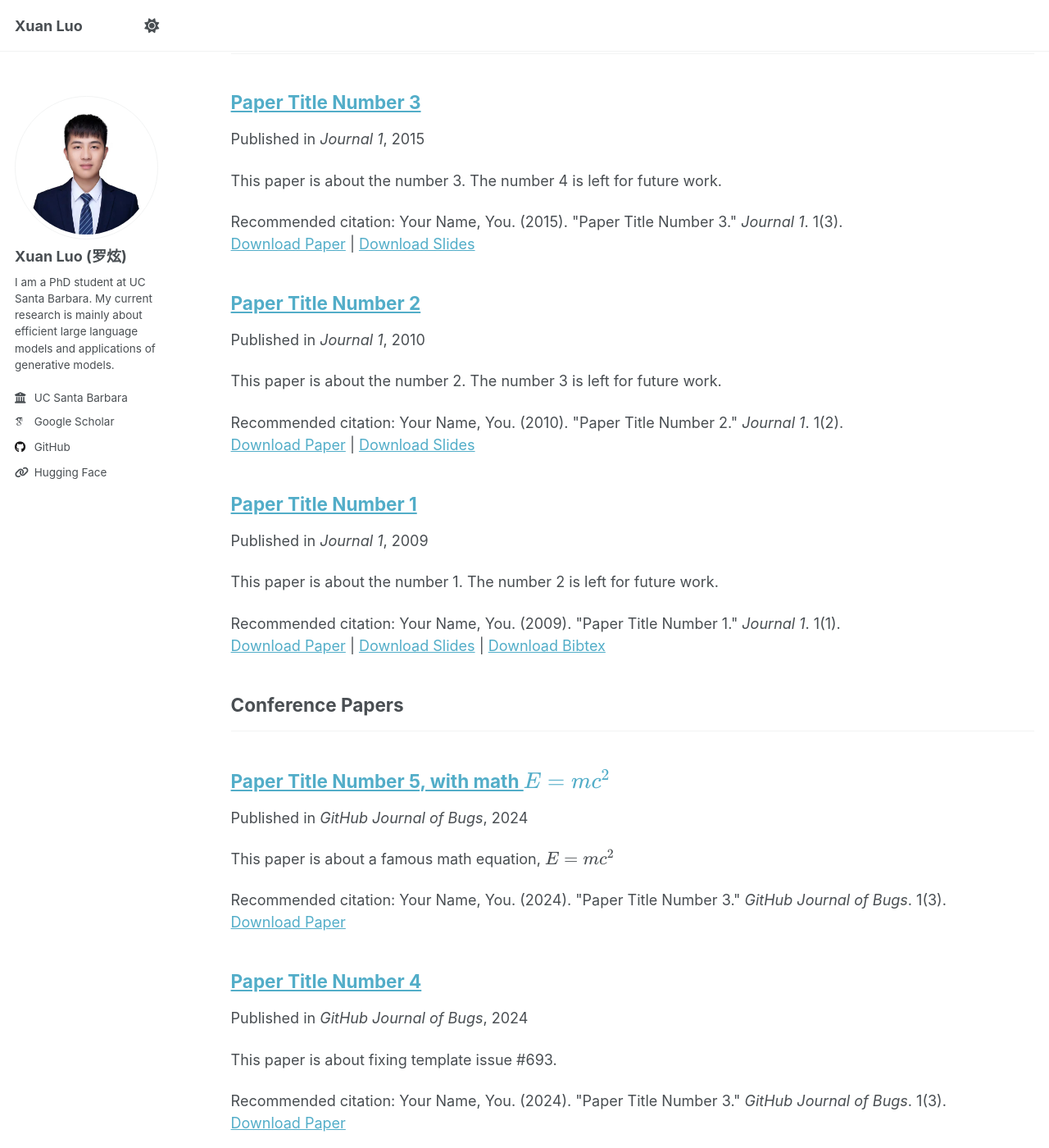
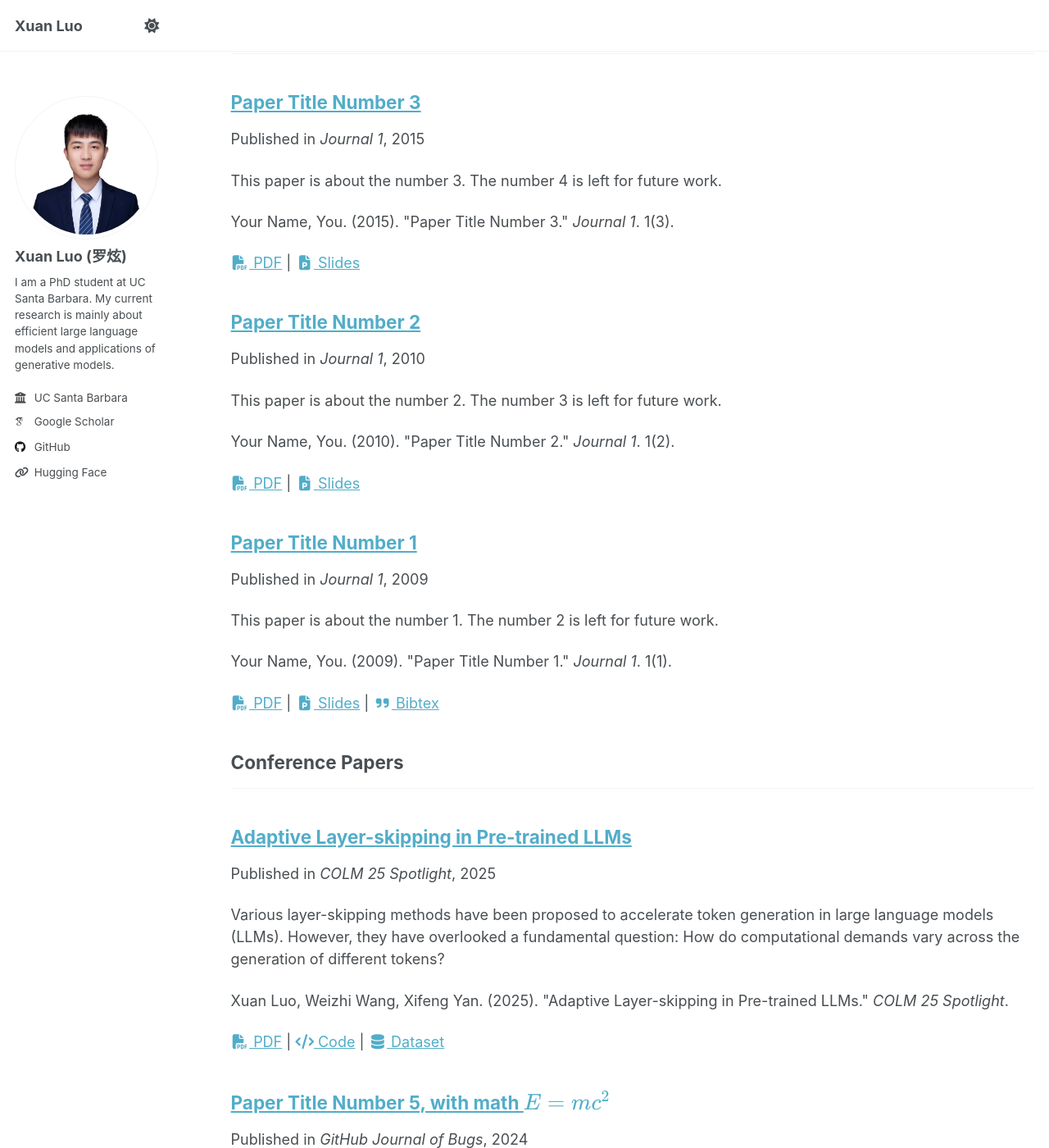
Before and after one commit to luoxuan-cs/luoxuan-cs.github.io, a Jekyll site: the page built from _pages/publications.html, in a window 1280 px wide and 1400 px high, scrolled down 193 px. Shown: the whole window at 82% size. Built offline with Jekyll 4.4.1, drawn with Linux system fonts in a browser that asks for light colours; some web fonts are replaced; a script that is not in the unit is left out; some of the changed text lies outside the part shown.

Commit message:
Update website content

```diff
--- a/_includes/archive-single.html
+++ b/_includes/archive-single.html
@@ -52,32 +52,32 @@
     <p class="archive__item-excerpt" itemprop="description"><p>{{ post.excerpt | markdownify | remove: '<p>' | remove: '</p>' }}<strong><a href="{{ base_path }}{{ post.url }}" rel="permalink"> Read more</a></strong></p></p>
     {% endif %}
 
-    {% if post.citation and post.paperurl and post.slidesurl and post.bibtexurl %}
-      <p>Recommended citation: {{ post.citation }}<br /><a href="{{ post.paperurl }}">Download Paper</a> | <a href="{{ post.slidesurl }}">Download Slides</a> | <a href="{{ post.bibtexurl }}">Download Bibtex</a></p>
-    {% elsif post.citation and post.paperurl and post.slidesurl %}
-      <p>Recommended citation: {{ post.citation }}<br /><a href="{{ post.paperurl }}">Download Paper</a> | <a href="{{ post.slidesurl }}">Download Slides</a></p>
-    {% elsif post.citation and post.paperurl and post.bibtexurl %}
-      <p>Recommended citation: {{ post.citation }}<br /><a href="{{ post.paperurl }}">Download Paper</a> | <a href="{{ post.bibtexurl }}">Download Bibtex</a></p>
-    {% elsif post.citation and post.paperurl %}
-      <p>Recommended citation: {{ post.citation }}<br /><a href="{{ post.paperurl }}">Download Paper</a></p>
-    {% elsif post.citation and post.slidesurl and post.bibtexurl %}
-      <p>Recommended citation: {{ post.citation }}<br /><a href="{{ post.slidesurl }}">Download Slides</a> | <a href="{{ post.bibtexurl}}">Download Bibtex</a></p>
-    {% elsif post.citation and post.slidesurl %}
-      <p>Recommended citation: {{ post.citation }}<br /><a href="{{ post.slidesurl }}">Download Slides</a></p>
-    {% elsif post.citation and post.bibtexurl %}
-      <p>Recommended citation: {{ post.citation }}<br /><a href="{{ post.bibtexurl }}">Download Bibtex</a></p>
-    {% elsif post.citation %}
-      <p>Recommended citation: {{ post.citation }}</p>
-    {% elsif post.paperurl and post.bibtexurl %}
-      <p><a href=" {{ post.paperurl }} ">Download Paper</a> | <a href="{{ post.bibtexurl }}">Download Bibtex</a></p>
-    {% elsif post.paperurl %}
-      <p><a href=" {{ post.paperurl }} ">Download Paper</a></p>
-    {% elsif post.slidesurl and post.bibtexurl %}
-      <p><a href="{{ post.slidesurl }}">Download Slides</a> | <a href="{{ post.bibtexurl }}">Download Bibtex</a></p>
-    {% elsif post.slidesurl %}
-      <p><a href="{{ post.slidesurl }}">Download Slides</a></p>
-    {% elsif post.bibtexurl %}
-      <p><a href="{{ post.bibtexurl }}">Download Bibtex</a></p>
+    {% if post.citation %}
+      <p>{{ post.citation }}</p>
+    {% endif %}
+
+    {% if post.paperurl or post.codeurl or post.dataseturl or post.slidesurl or post.bibtexurl %}
+      <p>
+        {% if post.paperurl %}
+          <a href="{{ post.paperurl }}"><i class="fas fa-fw fa-file-pdf" aria-hidden="true"></i> PDF</a>
+        {% endif %}
+        {% if post.codeurl %}
+          {% if post.paperurl %} | {% endif %}
+          <a href="{{ post.codeurl }}"><i class="fas fa-fw fa-code" aria-hidden="true"></i> Code</a>
+        {% endif %}
+        {% if post.dataseturl %}
+          {% if post.paperurl or post.codeurl %} | {% endif %}
+          <a href="{{ post.dataseturl }}"><i class="fas fa-fw fa-database" aria-hidden="true"></i> Dataset</a>
+        {% endif %}
+        {% if post.slidesurl %}
+          {% if post.paperurl or post.codeurl or post.dataseturl %} | {% endif %}
+          <a href="{{ post.slidesurl }}"><i class="fas fa-fw fa-file-powerpoint" aria-hidden="true"></i> Slides</a>
+        {% endif %}
+        {% if post.bibtexurl %}
+          {% if post.paperurl or post.codeurl or post.dataseturl or post.slidesurl %} | {% endif %}
+          <a href="{{ post.bibtexurl }}"><i class="fas fa-fw fa-quote-right" aria-hidden="true"></i> Bibtex</a>
+        {% endif %}
+      </p>
     {% endif %}
 
   </article>
--- /dev/null
+++ b/_publications/2025-10-01-flexidepth.md
@@ -0,0 +1,17 @@
+---
+title: "Adaptive Layer-skipping in Pre-trained LLMs"
+collection: publications
+category: conferences
+permalink: /publication/2025-flexidepth
+excerpt: 'Various layer-skipping methods have been proposed to accelerate token generation in large language models (LLMs). However, they have overlooked a fundamental question: How do computational demands vary across the generation of different tokens?'
+date: 2025-10-01
+venue: 'COLM 25 Spotlight'
+paperurl: 'https://arxiv.org/abs/2503.23798'
+codeurl: 'https://huggingface.co/xuan-luo/FlexiDepth-Llama-3-8B-Instruct'
+dataseturl: 'https://huggingface.co/datasets/xuan-luo/FlexiPatterns-Llama-3-8B-Instruct'
+citation: 'Xuan Luo, Weizhi Wang, Xifeng Yan. (2025). &quot;Adaptive Layer-skipping in Pre-trained LLMs.&quot; <i>COLM 25 Spotlight</i>.'
+---
+
+## Abstract
+
+Various layer-skipping methods have been proposed to accelerate token generation in large language models (LLMs). However, they have overlooked a fundamental question: How do computational demands vary across the generation of different tokens? In this work, we introduce FlexiDepth, a method that dynamically adjusts the number of Transformer layers used in text generation. By incorporating a plug-in router and adapter, FlexiDepth enables adaptive layer-skipping in LLMs without modifying their original parameters. Introducing FlexiDepth to Llama-3-8B model achieves layer skipping of 8 layers out of 32, and meanwhile maintains the full 100\% benchmark performance. Experimental results with FlexiDepth demonstrate that computational demands in LLMs significantly vary based on token type. Specifically, generating repetitive tokens or fixed phrases requires fewer layers, whereas producing tokens involving computation or high uncertainty requires more layers. Interestingly, this adaptive allocation pattern aligns with human intuition. To advance research in this area, we open sourced FlexiDepth and a dataset documenting FlexiDepth's layer allocation patterns for future exploration.
```
Also changed, not shown: _layouts/single.html (+26 -24 lines).
